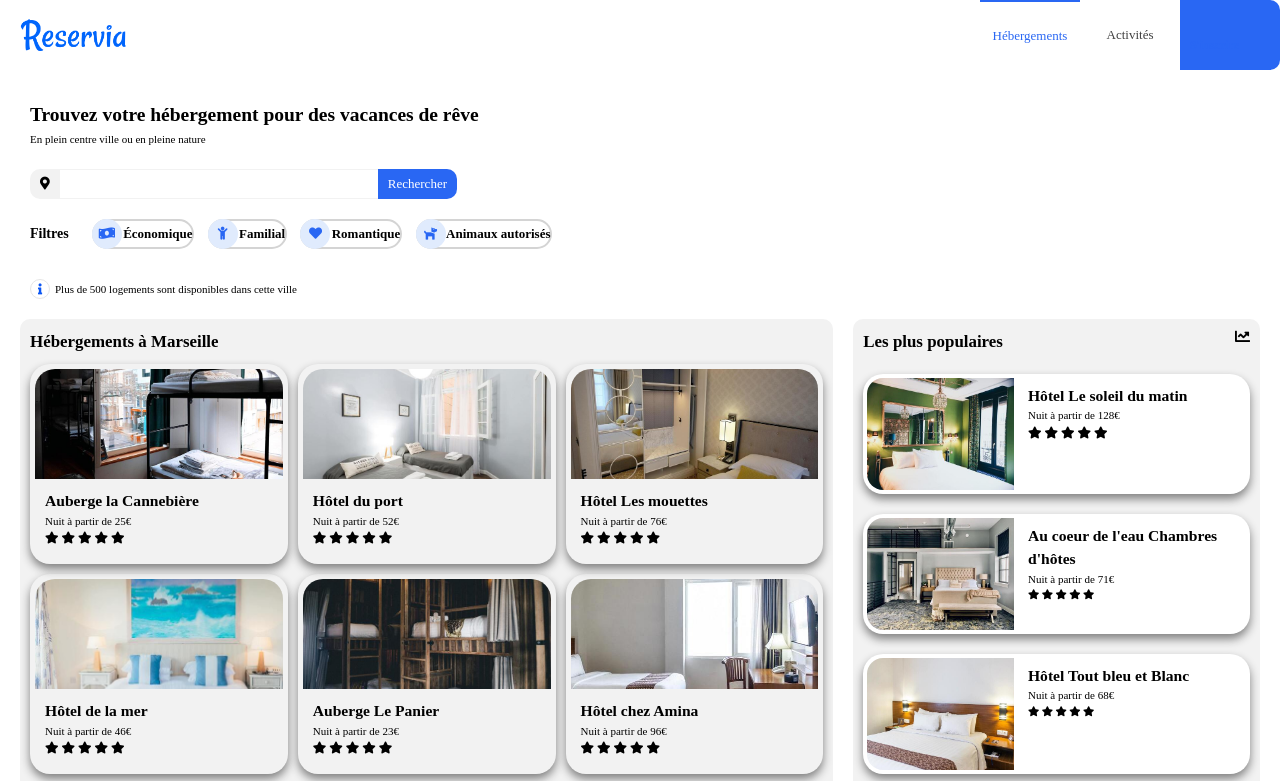
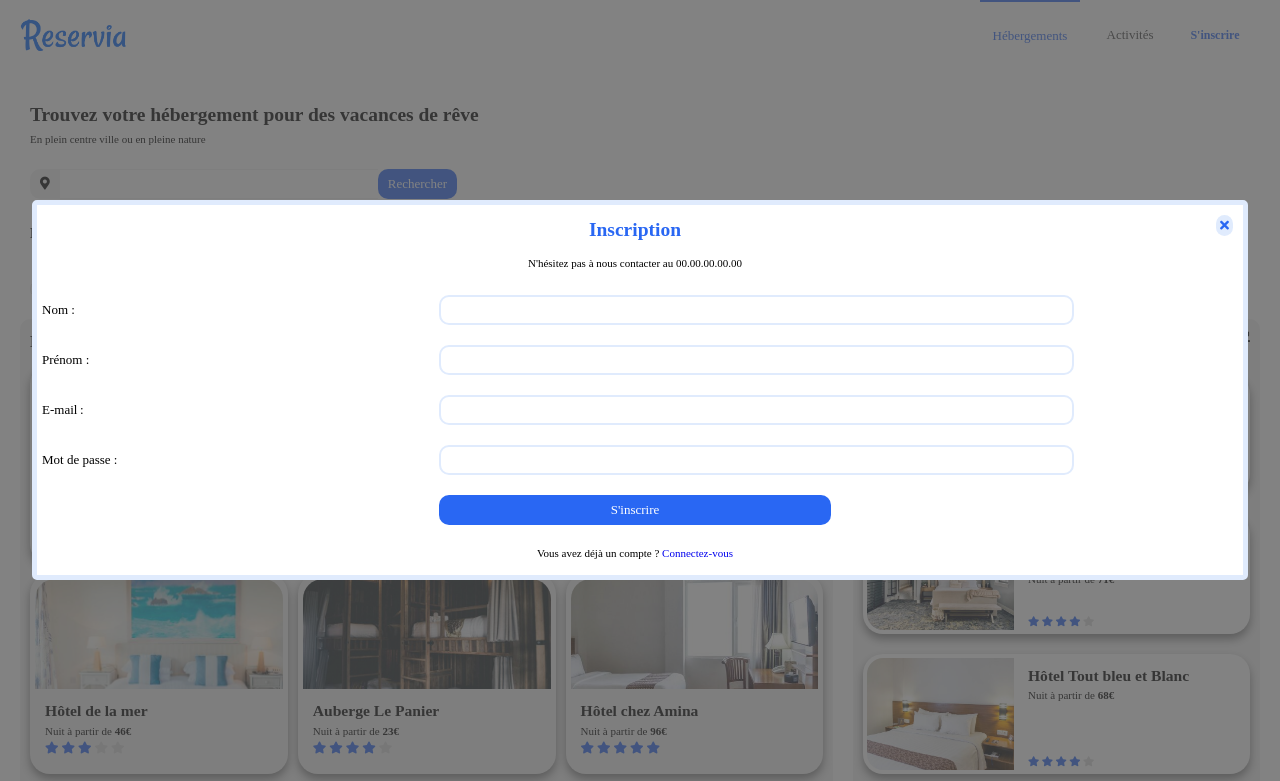
Before and after one commit to mysmallworld/CheikhInes_2_24-02-2021, a plain HTML site: page index.html in a window 1280 px wide. Both pictures are taken after a click on the button "S'inscrire". Shown: the top 781 px of the page. Drawn offline with Linux system fonts and the light colour scheme; a web font is replaced by a local one.

Commit message:
css reservia

```diff
--- a/style.css
+++ b/style.css
@@ -39,14 +39,15 @@ h4 {
     height: 100%;
     padding: 10px;
 }
-
 #sign-in {
     grid-area: name;
     color: rgb(41, 103, 243);
     text-align: right;
     line-height: 70px;
     font-weight: 800;
-    padding-right: 10px;
+    border:none;
+    padding:0 10px 0 0;
+    background-color: unset;
 }
 
 #house {
@@ -113,11 +114,13 @@ h1 {
     padding-top: 10px;
     font-weight: 800;
 }
+
 main > header > p {
     display: inline-block;
 }
 
 /* form */
+
 /* search */
 .search {
     display: flex;
@@ -142,10 +145,10 @@ main > header > p {
     display: none;
     padding: 0 10px;
 }
-#filters {
+.filters {
     padding: 0 10px;
 }
-button {
+.button-search {
     display: flex;
     color: white;
     background-color: rgb(41, 103, 243);
@@ -192,7 +195,7 @@ label > input {
     color: rgb(41, 103, 243);
 }
 
-/* buttons filters */
+/* button filters */
 #economic,
 #family,
 #romantic,
@@ -220,7 +223,7 @@ label > input {
     margin-right: 5px;
 }
 
-/* best */
+/* best with grid */
 .best {
     display: grid;
     grid-template-columns: auto;
@@ -289,19 +292,19 @@ label > input {
 }
 
 /* stars and prices */
-.stars {
+.stars-best {
     position: absolute;
     bottom: 5px;
     color: rgb(41, 103, 243);
 }
-#empty-stars {
+.empty-stars {
     color: rgb(217, 217, 217);
 }
-#prices {
+.prices {
     font-weight: bold;
 }
 
-/* home */
+/* home with grid */
 #home {
     display: grid;
     grid-template-columns: auto;
@@ -375,10 +378,10 @@ label > input {
     color: black;
     font-size: 12px;
 }
-#stars {
+.stars-home {
     color: rgb(41, 103, 243);
 }
-#stars em {
+.stars-home em {
     color: rgb(217, 217, 217);
 }
 
@@ -388,7 +391,7 @@ label > input {
     padding: 10px;
 }
 
-/* activities */
+/* activities with grid */
 #activities {
     display: grid;
     grid-template-columns: auto;
@@ -484,3 +487,185 @@ footer > ul > li > a {
     color: black;
     font-size: 12px;
 }
+
+/* modal register with grid */
+.title-sign-up {
+    grid-area: t-sign;
+}
+form > p {
+    grid-area: contact;
+    text-align: center;
+}
+#name1 {
+    grid-area: lastname;
+}
+#lastname {
+    grid-area: case1;
+}
+#name2 {
+    grid-area: name;
+}
+#firstname {
+    grid-area: case2;
+}
+#mail {
+    grid-area: mail;
+}
+#email {
+    grid-area: case3;
+}
+#pass {
+    grid-area: pass;
+}
+#password {
+    grid-area: case4;
+}
+.button-sign-up {
+    grid-area: button;
+}
+.question {
+    grid-area: question;
+    text-align: center;
+}
+
+.modal-auth {
+    display: grid;
+    grid-template-columns: 1fr 1fr 1fr;
+    grid-template-rows: 30px 20px repeat(6, 30px);
+    grid-template-areas:
+    ". t-sign ."
+    "contact contact contact"
+    "lastname case1 case1"
+    "name case2 case2"
+    "mail case3 case3"
+    "pass case4 case4"
+    ". button ."
+    "question question question";
+    gap: 20px 10px;
+}
+
+#sign-up {
+    display: none;
+    position: fixed;
+    top: 0;
+    right: 0;
+    bottom: 0;
+    left: 0;
+    background: rgba(77, 77, 77, 0.7);
+    transition: all 0.4s;
+}
+
+#connect {
+    display: none;
+    position: fixed;
+    top: 0;
+    right: 0;
+    bottom: 0;
+    left: 0;
+    background: rgba(77, 77, 77, 0.7);
+    transition: all 0.4s;
+}
+
+.modal-auth {
+    border-radius: 5px;
+    border: 5px solid rgb(224, 235, 253);
+    margin: 50vh auto;
+    transform: translateY(-25vh);
+    height: auto;
+    width: 95%;
+    background: white;
+    padding : 0 10px 0 0;
+}
+.modal-connect {
+    border-radius: 5px;
+    border: 5px solid rgb(224, 235, 253);
+    margin: 50vh auto;
+    transform: translateY(-25vh);
+    height: 45vh;
+    width: 90%;
+    background: white;
+}
+
+#name1,
+#name2,
+#mail,
+#pass {
+    border-radius: 10px;
+    margin: 5px;
+}
+
+#lastname, #firstname, #password, #email {
+    border-radius: 10px;
+    border: 2px solid rgb(224, 235, 253);
+    padding: 0 5px;
+    width: 80%;
+}
+#password-connect, #email-connect {
+    border-radius: 10px;
+    border: 2px solid rgb(224, 235, 253);
+    padding: 0 5px;
+}
+
+.title-sign-up, .title-connect {
+    color: rgb(41, 103, 243);
+    text-align: center;
+}
+.button-sign-up {
+    color: white;
+    background-color: rgb(41, 103, 243);
+    border-radius: 10px;
+    border: transparent;
+}
+
+.button-connect {
+    color: white;
+    background-color: rgb(41, 103, 243);
+    border-radius: 10px;
+    border: transparent;
+}
+
+#close-sign, #close-connect, #close {
+    position: absolute;
+    top: 10px;
+    right: 10px;
+    color: rgb(41, 103, 243);
+    background-color: rgb(224, 235, 253);
+    border-radius: 10px;
+    padding: 4px;
+    line-height: 8px;
+    border: transparent;
+    text-decoration: none;
+}
+
+/* modal connect with grid */
+.title-connect {
+    grid-area: t-connect;
+}
+#mail-connect {
+    grid-area: m-connect ;
+}
+#email-connect {
+    grid-area: e-connect ;
+}
+#pass-connect {
+    grid-area: p-connect ;
+}
+#password-connect {
+    grid-area: pw-connect;
+}
+.button-connect {
+    grid-area: b-connect;
+}
+
+.modal-connect {
+    display: grid;
+    grid-template-columns: 1fr 1fr 1fr;
+    grid-template-rows: repeat(4, 40px);
+    grid-template-areas:
+    "t-connect t-connect t-connect"
+    "m-connect e-connect e-connect"
+    "p-connect pw-connect pw-connect"
+    ". b-connect .";
+    gap: 30px 10px;
+    padding: 5px;
+}
```
